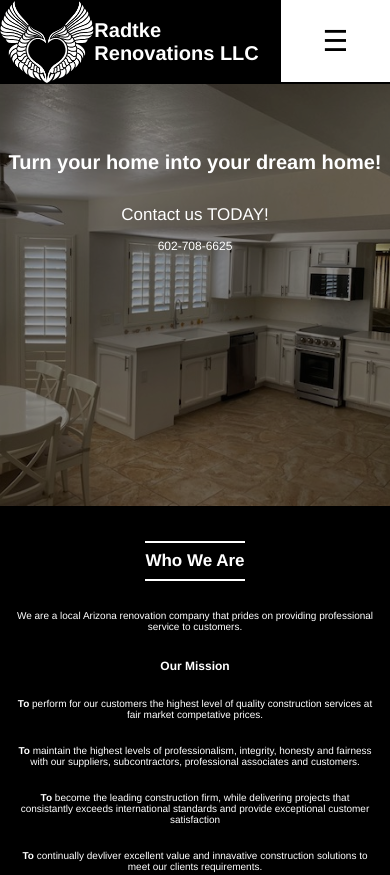
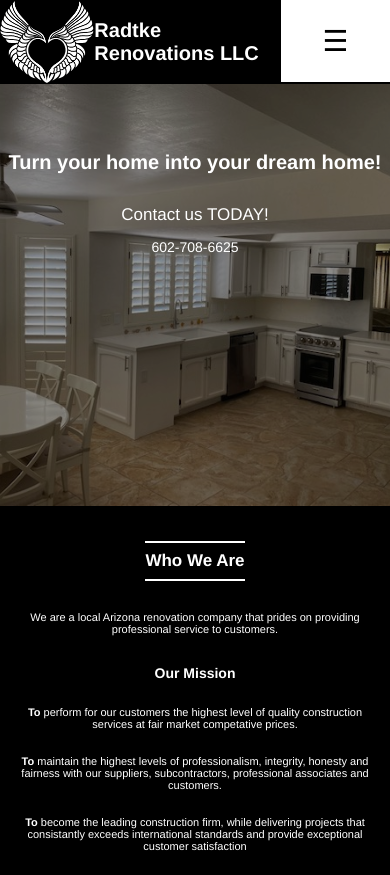
Before and after one commit to tseamans1214/radtke-renovations-website-react, a React (Create React App) app: page / in a window 390 px wide. Shown: the top 875 px of the page. Built offline with nearby package versions, Linux system fonts and the light colour scheme.

Commit message:
Resize font

```diff
--- a/public/css/index.css
+++ b/public/css/index.css
@@ -195,7 +195,7 @@ nav a:hover {
     }
 
     h3 {
-        font-size: 2.0em;
+        font-size: 2.2em;
     }
 
     nav, .nav-button {
@@ -203,7 +203,7 @@ nav a:hover {
     }
 
     p, li, footer{
-        font-size: 1.8em;
+        font-size: 1.9em;
     }
 
     .arrow {
@@ -221,7 +221,7 @@ nav a:hover {
     }
 
     h3 {
-        font-size: 1.8em;
+        font-size: 2.0em;
     }
 
 
@@ -230,7 +230,7 @@ nav a:hover {
     }
 
     p, li, footer{
-        font-size: 1.6em;
+        font-size: 1.7em;
     }
 
     .arrow {
@@ -249,7 +249,7 @@ nav a:hover {
     }
 
     h3 {
-        font-size: 1.6em;
+        font-size: 1.8em;
     }
 
 
@@ -258,7 +258,7 @@ nav a:hover {
     }
 
     p, li, footer{
-        font-size: 1.4em;
+        font-size: 1.5em;
     }
 
     .arrow {
@@ -277,7 +277,7 @@ nav a:hover {
     }
 
     h3 {
-        font-size: 1.4em;
+        font-size: 1.6em;
     }
 
 
@@ -286,7 +286,7 @@ nav a:hover {
     }
 
     p, li, footer{
-        font-size: 1.2em;
+        font-size: 1.3em;
     }
 
     .arrow {
@@ -305,7 +305,7 @@ nav a:hover {
     }
 
     h3 {
-        font-size: 1.2em;
+        font-size: 1.4em;
     }
 
 
@@ -314,7 +314,7 @@ nav a:hover {
     }
 
     p, li, footer{
-        font-size: 1.0em;
+        font-size: 1.1em;
     }
 
     .arrow {
```
